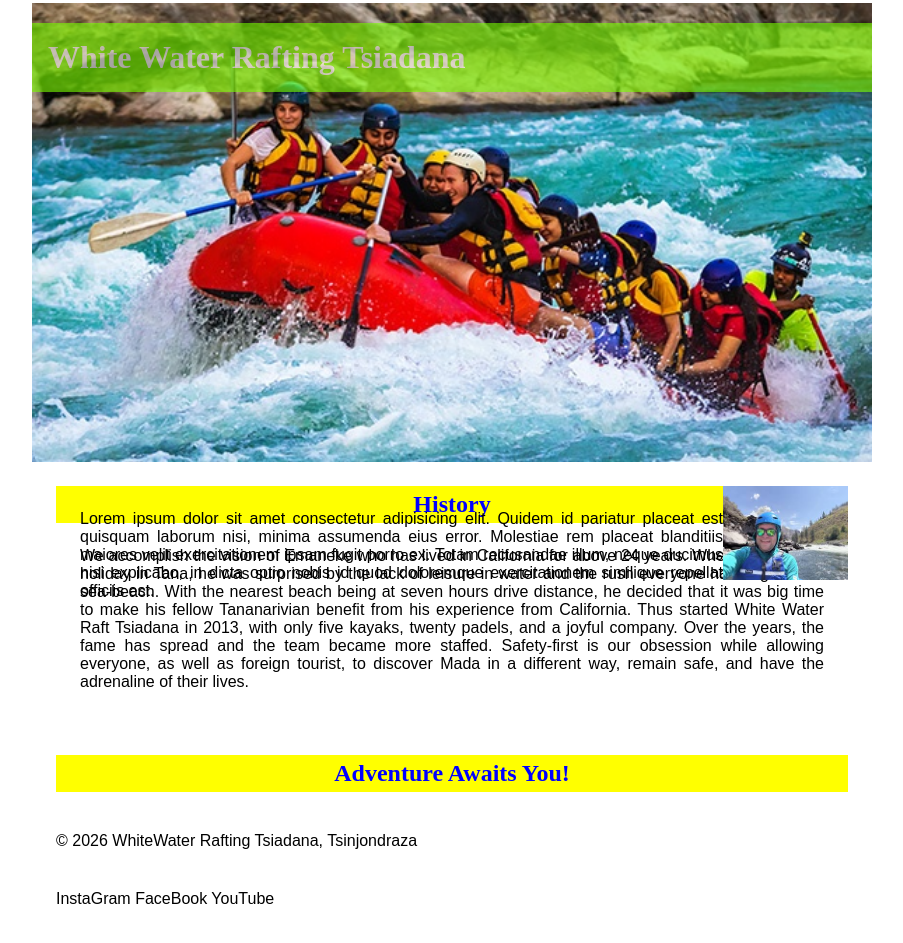
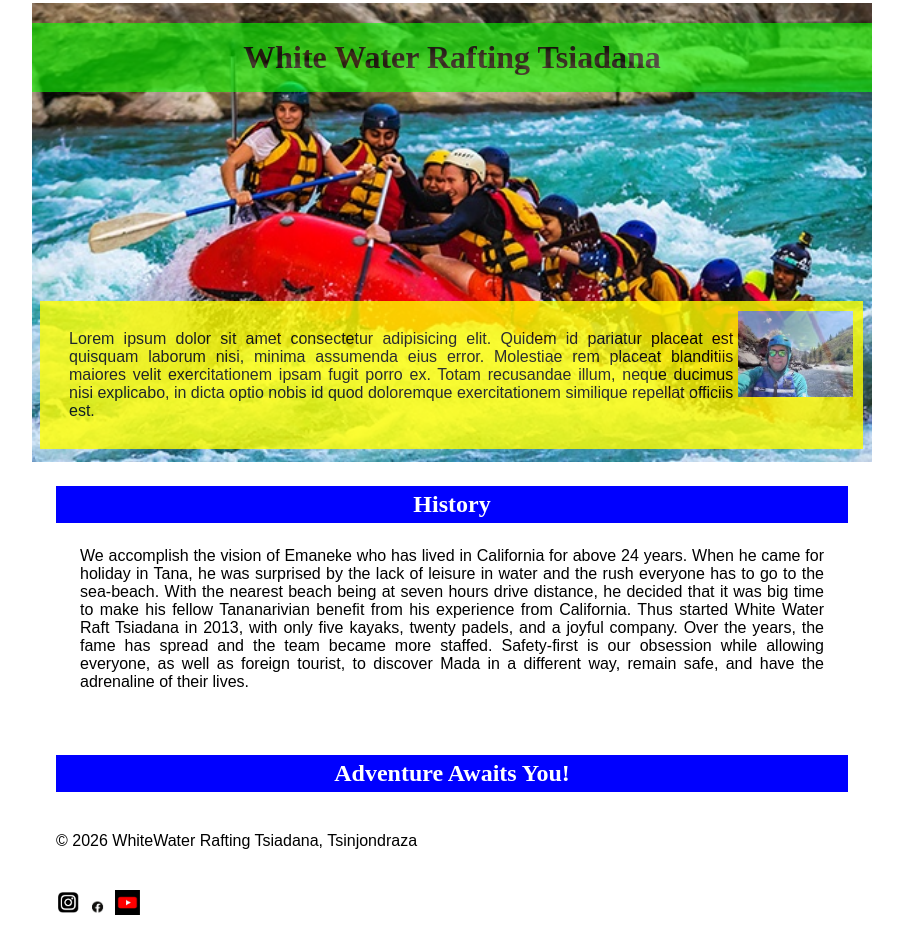
Before and after one commit to tsinjondraza/wdd130, a plain HTML site: page styles/wwr/about.html in a window 1280 px wide. Shown: the part 191-1134 px from the top of the page, without its empty margins (188-1091 px from the left). Drawn offline with Linux system fonts and the light colour scheme.

Commit message:
week3 almost there

```diff
--- a/styles/wwr/about.html
+++ b/styles/wwr/about.html
@@ -22,7 +22,7 @@
     </header>
     <main>
         <div class="hero">
-            <img src="images/big.jpg" alt="We are Heroes" width="760">
+            <img src="images/big.jpg" alt="We are Heroes" width="760"><!--hero image -->
             <h1>White Water Rafting Tsiadana</h1>
             <article>
                 <img src="images/happy.jpg" alt="Happiness guaranteed at WWR Tsiadana" width="100">
@@ -39,16 +39,11 @@
                 When he came for holiday in Tana, he was surprised by the lack of leisure in water
                 and the rush everyone has to go to the sea-beach. With the nearest beach being at
                 seven hours drive distance, he decided that it was big time to make his fellow
-                Tananarivian
-                benefit from his experience from California. Thus started White Water Raft Tsiadana
-                in 2013,
-                with only five kayaks, twenty padels, and a joyful company. Over the years, the fame
-                has spread
-                and the team became more staffed. Safety-first is our obsession while allowing
-                everyone,
-                as well as foreign tourist, to discover Mada in a different way, remain safe, and
-                have the adrenaline
-                of their lives.
+                Tananarivian benefit from his experience from California. Thus started White Water
+                Raft Tsiadana in 2013, with only five kayaks, twenty padels, and a joyful company.
+                Over the years, the fame has spread and the team became more staffed. Safety-first
+                is our obsession while allowing everyone, as well as foreign tourist, to discover
+                Mada in a different way, remain safe, and have the adrenaline of their lives.
             </p>
         </section>
         <section>
@@ -58,9 +53,12 @@
     <footer>
         <p>© 2026 WhiteWater Rafting Tsiadana, Tsinjondraza</p>
         <nav class="socialmedia">
-            <a img src="images/instalogo.png" alt="Instagram Logo">InstaGram</a>
-            <a img src="images/fblogo.png" alt="FB logo">FaceBook</a>
-            <a img src="images/youtubelogo.png" alt="YouTube Logo">YouTube</a>
+            <a href="https://www.instagram.com/"><img src="images/instalogo.png"
+                  alt="Instagram Logo" width="25"></a>
+            <a href="https://facebook.com"><img src="images/fblogo.png" alt="FB logo"
+                  width="25"></a>
+            <a href="https://youtube.com"><img src="images/youtubelogo.png" alt="YouTube Logo"
+                  width="25"></a>
         </nav>
 
     </footer>
--- a/styles/wwr/styles/rafting.css
+++ b/styles/wwr/styles/rafting.css
@@ -1,5 +1,5 @@
 :root {
-    --favorite-color: rgb(120, 255, 0);
+    --favorite-color: rgb(10, 255, 0);
     --second-preferred-color: yellow;
     --another-color: rgb(0, 0, 255);
     --exceptional-color: black;
@@ -57,10 +57,6 @@ article {
     position: absolute;
 }
 
-.hero article {
-    position: absolute;
-}
-
 .hero img {
     display: block;
     width: 100%;
@@ -73,26 +69,34 @@ h1 {
     width: 100%;
     padding: 16px;
     opacity: 0.6;
-    text-align: justify;
+    text-align: center;
     background-color: var(--favorite-color);
-    color: #fff;
+    color: var(--exceptional-color);
 }
 
-article {
+.hero article {
     position: absolute;
-    font: var(--body-font);
+    bottom: 5px;
+    width: 98%;
+    padding: 2px;
+    opacity: 0.8;
+    background-color: var(--second-preferred-color);
+    padding: 5px;
+    text-align: justify;
+
 }
 
 .hero article img {
+    padding: 5px;
     float: right;
     width: 125px;
 }
 
 h2 {
-    box-sizing: border-box;
-    background-color: var(--second-preferred-color);
+    background-color: var(--another-color);
     text-align: center;
     padding: 5px;
+    color: #fff;
 }
 
 p {
```
